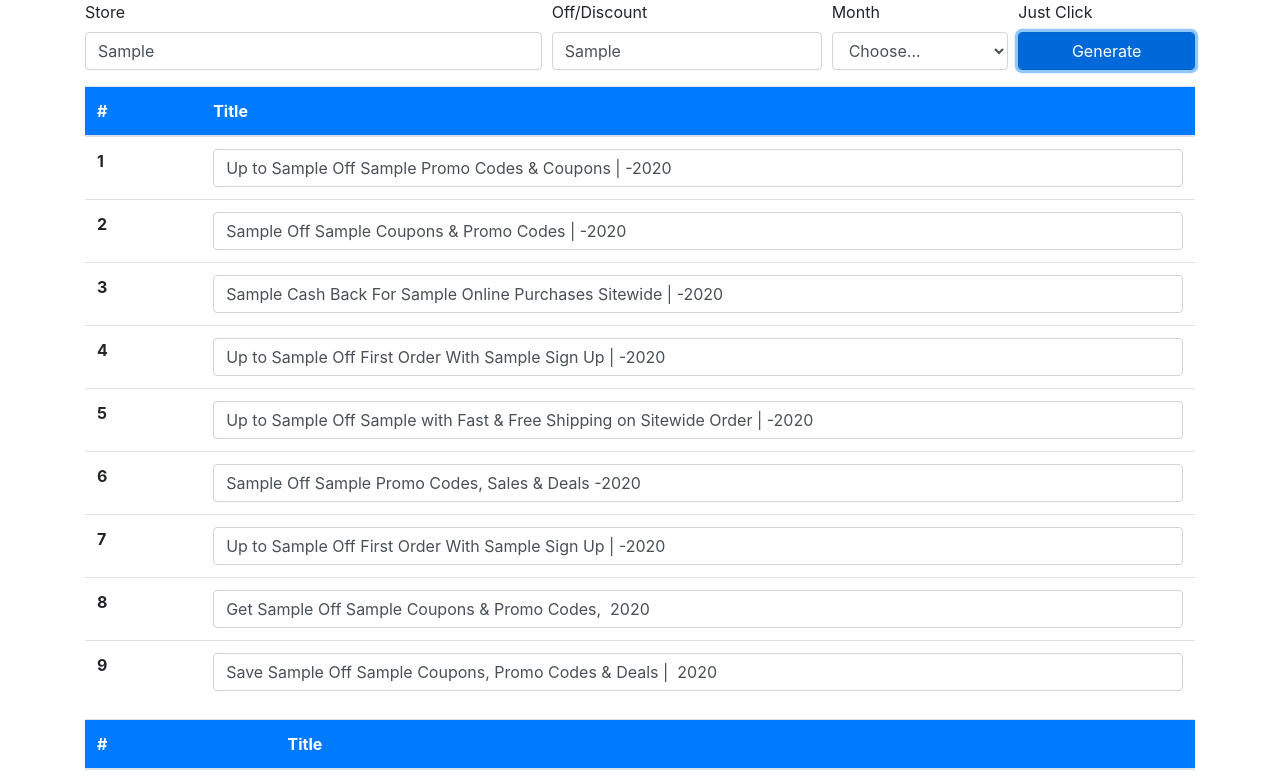
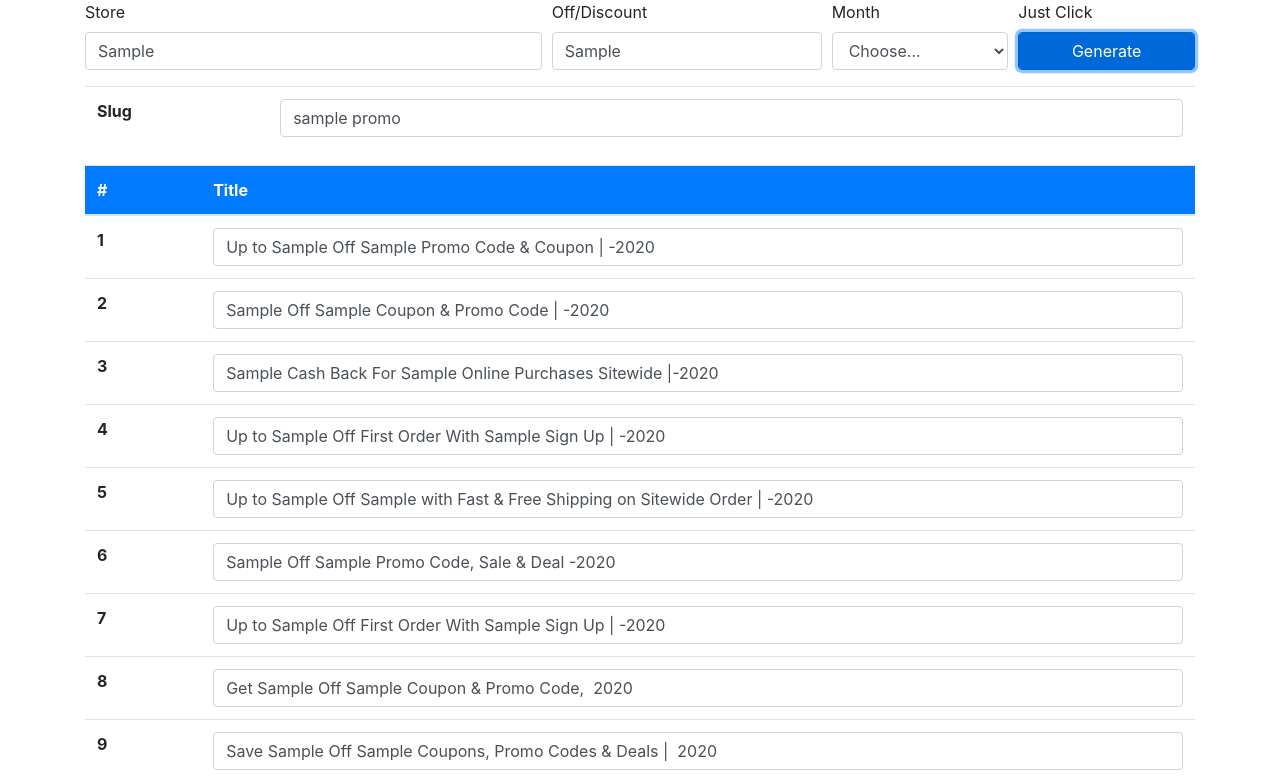
Before and after one commit to bepassive/MeTi, a plain HTML site: page index.html in a window 1280 px wide. Both pictures are taken after typing "Sample", "Sample" into the empty fields and a click on the button "Generate". Shown: the top 779 px of the page. Drawn offline with nearby package versions, Linux system fonts and the light colour scheme.

Commit message:
Add Slug & Table Code Generator

```diff
--- a/index.html
+++ b/index.html
@@ -1,7 +1,7 @@
 <!DOCTYPE html>
 <html>
 <head>
-	<title>MeTi - Auto Title And Description Generator</title>
+	<title>MeTi - Title And Description Generator</title>
 	<link rel="stylesheet" href="https://cdn.jsdelivr.net/npm/bootstrap@4.5.3/dist/css/bootstrap.min.css">
 </head>
 <body>
@@ -45,6 +45,13 @@
 		</div>
 	</div>
 
+
+	<!-- Slug -->
+	<div class="row">
+		<div class="col-12" id="slugTable">
+		</div>
+	</div>
+
 	<!-- Title List -->
 	<div class="row">
 		<div class="col-12" id="titleTable">
@@ -59,6 +66,13 @@
 		</div>
 	</div>
 
+	<!-- for Description List -->
+	<div class="row">
+		<div class="col-12" id="extraInfoTable">
+
+		</div>
+	</div>
+
 	</div>
 
 	<script type="text/javascript" src="main.js"></script>
--- a/main.js
+++ b/main.js
@@ -2,10 +2,27 @@ var store = document.getElementById('inputStore');
 var off = document.getElementById('inputOff');
 var month = document.getElementById('inputMonth');
 
+
+var slugTable = document.getElementById('slugTable');
 var titleTable = document.getElementById('titleTable');
 var metaTable = document.getElementById('metaTable');
+var extraInfoTable = document.getElementById('extraInfoTable');
 var year = '2020';
+
 function MeTi_generator(){
+
+
+	slugTable.innerHTML='<table class="table">'+
+			  '<tbody>'+
+			    '<tr>'+
+			      '<th scope="row">Slug</th>'+
+			      '<td><input type="text" name="" class="form-control" value="'+store.value.toLowerCase()+' promo"></td>'+
+			    '</tr>'+
+			    '<tr>'+
+			  '</tbody>'+
+			'</table>';
+
+
 	titleTable.innerHTML='<table class="table">'+
 			  '<thead>'+
 			    '<tr class="bg-primary text-white">'+
@@ -16,15 +33,15 @@ function MeTi_generator(){
 			  '<tbody>'+
 			    '<tr>'+
 			      '<th scope="row">1</th>'+
-			      '<td><input type="text" name="" class="form-control" value="Up to '+off.value+' Off '+store.value+' Promo Codes & Coupons | '+month.value+'-'+year+'"></td>'+
+			      '<td><input type="text" name="" class="form-control" value="Up to '+off.value+' Off '+store.value+' Promo Code & Coupon | '+month.value+'-'+year+'"></td>'+
 			    '</tr>'+
 			    '<tr>'+
 			      '<th scope="row">2</th>'+
-			      '<td><input type="text" name="" class="form-control" value="'+off.value+' Off '+store.value+' Coupons & Promo Codes | '+month.value+'-'+year+'"></td>'+
+			      '<td><input type="text" name="" class="form-control" value="'+off.value+' Off '+store.value+' Coupon & Promo Code | '+month.value+'-'+year+'"></td>'+
 			    '</tr>'+
 			    '<tr>'+
 			      '<th scope="row">3</th>'+
-			      '<td><input type="text" name="" class="form-control" value="'+off.value+' Cash Back For '+store.value+' Online Purchases Sitewide | '+month.value+'-'+year+'"></td>'+
+			      '<td><input type="text" name="" class="form-control" value="'+off.value+' Cash Back For '+store.value+' Online Purchases Sitewide |'+month.value+'-'+year+'"></td>'+
 			    '</tr>'+
 			    '<tr>'+
 			      '<th scope="row">4</th>'+
@@ -36,7 +53,7 @@ function MeTi_generator(){
 			    '</tr>'+
 			    '<tr>'+
 			      '<th scope="row">6</th>'+
-			      '<td><input type="text" name="" class="form-control" value="'+off.value+' Off '+store.value+' Promo Codes, Sales & Deals '+month.value+'-'+year+'"></td>'+
+			      '<td><input type="text" name="" class="form-control" value="'+off.value+' Off '+store.value+' Promo Code, Sale & Deal '+month.value+'-'+year+'"></td>'+
 			    '</tr>'+
 			    '<tr>'+
 			      '<th scope="row">7</th>'+
@@ -44,7 +61,7 @@ function MeTi_generator(){
 			    '</tr>'+
 			    '<tr>'+
 			      '<th scope="row">8</th>'+
-			      '<td><input type="text" name="" class="form-control" value="Get '+off.value+' Off '+store.value+' Coupons & Promo Codes, '+month.value+' '+year+'"></td>'+
+			      '<td><input type="text" name="" class="form-control" value="Get '+off.value+' Off '+store.value+' Coupon & Promo Code, '+month.value+' '+year+'"></td>'+
 			    '</tr>'+
 			    '<tr>'+
 			      '<th scope="row">9</th>'+
@@ -64,7 +81,7 @@ function MeTi_generator(){
 			  '<tbody>'+
 			    '<tr>'+
 			      '<th scope="row">1</th>'+
-			      '<td><textarea name="" id="" cols="10" rows="3" class="form-control">Get Up To '+off.value+' Off with '+store.value+' promotional codes and coupons. Check out the '+store.value+' coupon page for all offers, coupon codes, promotions, deals, sales, and more!</textarea></td>'+
+			      '<td><textarea name="" id="" cols="10" rows="3" class="form-control">Get Up To '+off.value+' Off with '+store.value+' promotional codes and coupons. Check out the '+store.value+' coupon page for all coupons, promotion codes, deals, and more offers!</textarea></td>'+
 			    '</tr>'+
 			    '<tr>'+
 			      '<th scope="row">2</th>'+
@@ -80,7 +97,7 @@ function MeTi_generator(){
 			    '</tr>'+
 			    '<tr>'+
 			      '<th scope="row">5</th>'+
-			      '<td><textarea name="" id="" cols="10" rows="3" class="form-control">Top '+store.value+' Discount: '+off.value+' Cash Back on Top Deals Products. More than 50 Coupons & Free Shipping Promo Codes for October. Save Even More With Berry Deals. Never Miss The Big Savings. </textarea></td>'+
+			      '<td><textarea name="" id="" cols="10" rows="3" class="form-control">Top '+store.value+' Discount: '+off.value+' Cash Back on Top Deals Products. More than 50 Coupons & Free Shipping Promo Codes for [my]. Save Even More With Berry Deals. Never Miss The Big Savings. </textarea></td>'+
 			    '</tr>'+
 			    '<tr>'+
 			      '<th scope="row">6</th>'+
@@ -92,8 +109,76 @@ function MeTi_generator(){
 			    '</tr>'+
 			    '<tr>'+
 			      '<th scope="row">8</th>'+
-			      '<td><textarea name="" id="" cols="10" rows="3" class="form-control">Today\'s '+store.value+' offers you get up to '+off.value+' Off with 6-month membership. Get more than 20 '+off.value+' coupons and promo codes for [my]. Check out other promo codes and discount codes for more offers.</textarea></td>'+
+			      '<td><textarea name="" id="" cols="10" rows="3" class="form-control">Today\'s '+store.value+' offers you get up to '+off.value+' Off with 6-month membership. Get more than 20 coupons and promo codes for [my]. Check out other promo codes and discount codes for more offers.</textarea></td>'+
+			    '</tr>'+
+			    '<tr>'+
+			      '<th scope="row">9</th>'+
+			      '<td><textarea name="" id="" cols="10" rows="3" class="form-control">Save with '+store.value+' Coupons & Promo Codes for [my]. Find Verified Coupons & Offers for '+store.value+' on Berry Deals. Apply These Coupons And Promo Codes for Extra Benefit.</textarea></td>'+
 			    '</tr>'+
 			  '</tbody>'+
 			'</table>';
-}
+
+
+		extraInfoTable.innerHTML = '<table class="table">'+
+			  '<thead>'+
+			    '<tr class="bg-primary text-white">'+
+			      '<th scope="col-1">#</th>'+
+			      '<th scope="col-11">Title</th>'+
+			    '</tr>'+
+			  '</thead>'+
+			  '<tbody>'+
+			    '<tr>'+
+			      '<th scope="row">1</th>'+
+			      '<td><textarea name="" id="" cols="10" rows="3" class="form-control">'+
+				      '<div class="inner shadow-box Coupon-extra-info">'+
+						'<div class="inner-content clearfix">'+
+							'<h3>Popular '+store.value+' Promo Codes & Sales</h3>'+
+							'<table class="info-Table">'+
+							   '<thead>'+
+							      '<tr class="">'+
+							        '<th>Discount</th>'+
+							        '<th>Description</th>'+
+							        '<th>Coupon</th>'+
+							        '<th>Expires</th>'+
+							      '</tr>'+
+							   '</thead>'+
+							   '<tbody>'+
+							      '<tr class="">'+
+							         '<td>Discount 1</td>'+
+							         '<td>Description 1</td>'+
+							         '<td>cupon 1</td>'+
+							         '<td> [short_m-y] </td>'+
+							      '</tr>'+
+							      '<tr class="">'+
+							         '<td>Discount 2</td>'+
+							         '<td>Description 2</td>'+
+							         '<td>cupon 2</td>'+
+							         '<td> [short_m-y] </td>'+
+							      '</tr>'+
+							      '<tr class="">'+
+							         '<td>Discount 3</td>'+
+							         '<td>Description 3	</td>'+
+							         '<td>cupon 3</td>'+
+							         '<td> [short_m-y] </td>'+
+							      '</tr>'+
+							      '<tr class="">'+
+							         '<td>Discount 4</td>'+
+							         '<td>Description 4	</td>'+
+							         '<td>cupon 4</td>'+
+							         '<td> [short_m-y] </td>'+
+							      '</tr>'+
+							      '<tr class="">'+
+							         '<td>Discount 4</td>'+
+							         '<td>Description 4	</td>'+
+							         '<td>cupon 5</td>'+
+							         '<td> [short_m-y] </td>'+
+							      '</tr>'+
+							   '</tbody>'+
+							'</table>'+
+						'</div>'+
+					  '</div>'+
+					'</textarea></td>'+
+			    '</tr>'+
+			  '</tbody>'+
+			'</table>';
+	}
```
